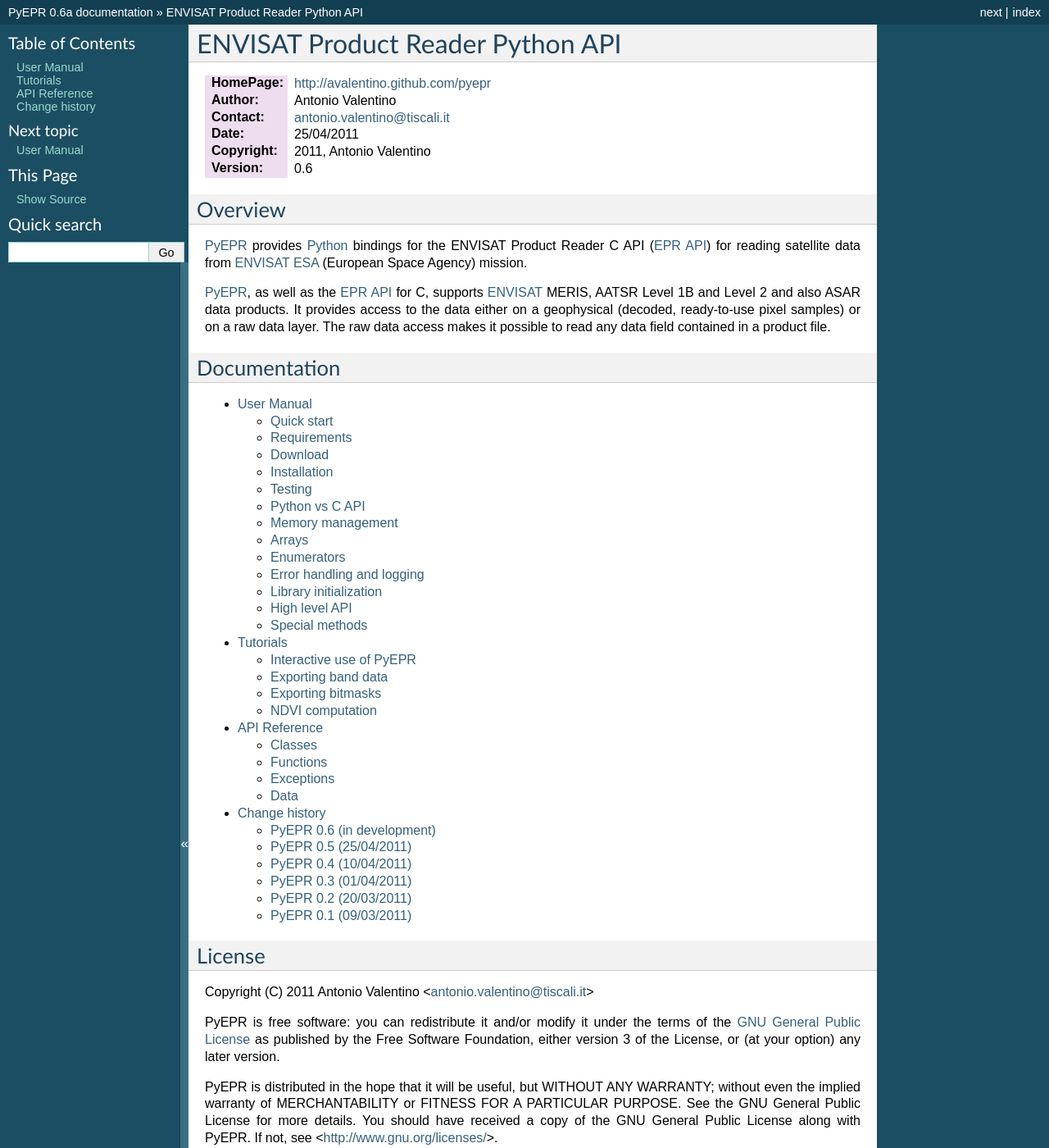
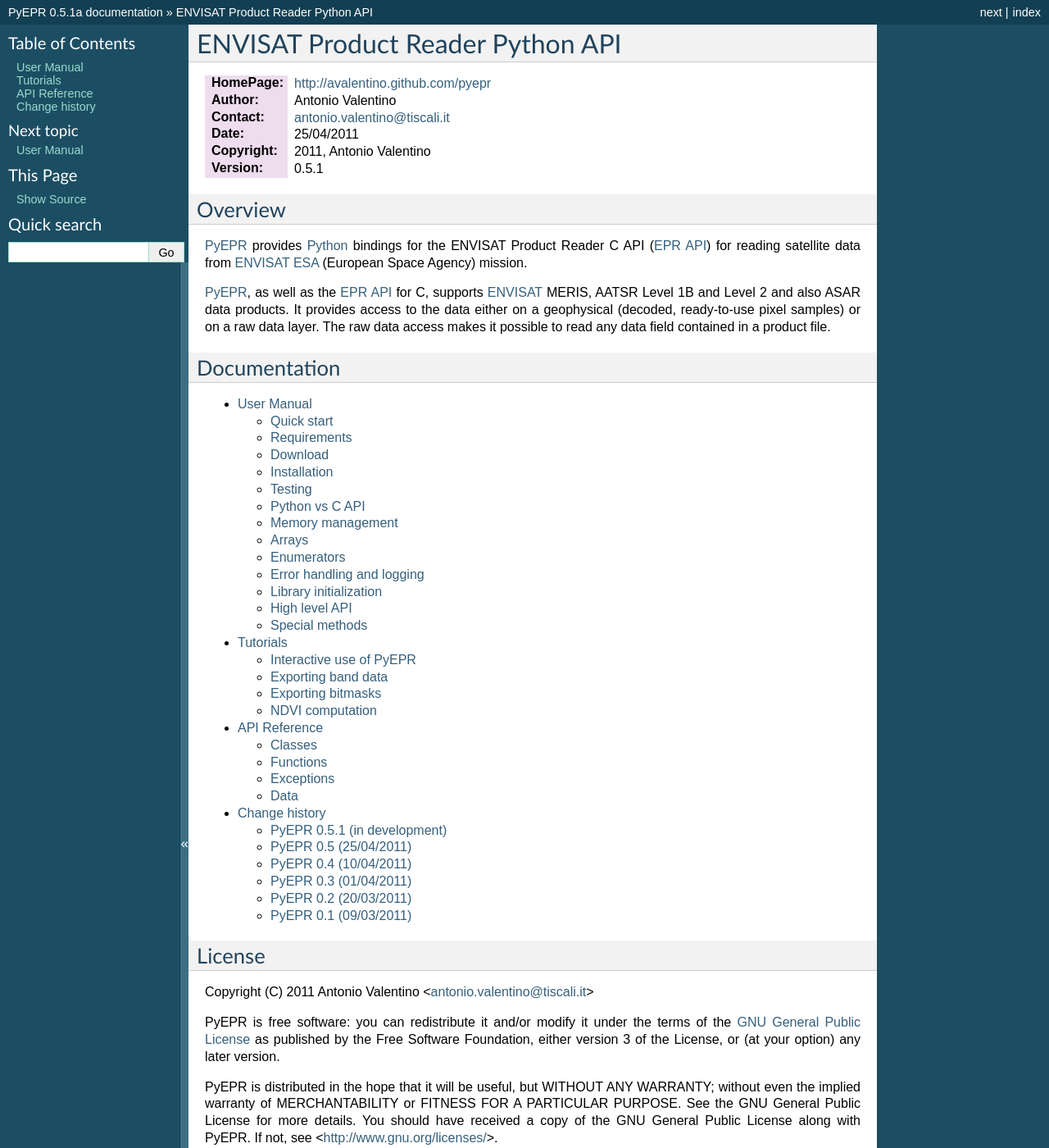
Before and after one commit to avalentino/pyepr, a Sphinx documentation site: the page built from doc/index.txt, in a window 1280 px wide and 1400 px high. Shown: the whole window at 82% size. Built offline with Sphinx 7.4.7, drawn with Linux system fonts in a browser that asks for light colours; formulas are drawn with MathJax 3; some of the changed text lies outside the part shown.

Commit message:
Updated version number: probably the next will be just a bugfix release

```diff
--- a/README.txt
+++ b/README.txt
@@ -7,7 +7,7 @@
 :Contact:   antonio.valentino@tiscali.it
 :Date:      25/04/2011
 :Copyright: 2011, Antonio Valentino <antonio.valentino@tiscali.it>
-:Version:   0.6
+:Version:   0.5.1
 
 
 Introduction
--- a/doc/NEWS.txt
+++ b/doc/NEWS.txt
@@ -1,8 +1,8 @@
 Change history
 ==============
 
-PyEPR 0.6 (in development)
---------------------------
+PyEPR 0.5.1 (in development)
+----------------------------
 
 * depend from cython >= 0.13 instead of cython >= 0.14.1
 
--- a/doc/conf.py
+++ b/doc/conf.py
@@ -63,9 +63,9 @@
 # built documents.
 #
 # The short X.Y version.
-version = '0.6'
+version = '0.5.1'
 # The full version, including alpha/beta/rc tags.
-release = '0.6a'
+release = version + 'a'
 
 # The language for content autogenerated by Sphinx. Refer to documentation
 # for a list of supported languages.
--- a/doc/index.txt
+++ b/doc/index.txt
@@ -7,7 +7,7 @@
 :Contact:   antonio.valentino@tiscali.it
 :Date:      25/04/2011
 :Copyright: 2011, Antonio Valentino
-:Version:   0.6
+:Version:   0.5.1
 
 
 .. only:: html
--- a/doc/interactive_use.txt
+++ b/doc/interactive_use.txt
@@ -71,7 +71,7 @@
         .. _ESA: http://earth.esa.int
 
     In [3]: epr.__version__, epr.EPR_C_API_VERSION
-    Out[3]: ('0.6', '2.2')
+    Out[3]: ('0.5.1', '2.2')
 
 Docstrings are available for almost all classes, methods and functions in
 the :mod:`epr` and they can be displayed using the :func:`help` python_
--- a/setup.py
+++ b/setup.py
@@ -32,7 +32,7 @@
 
 setup(
     name='pyepr',
-    version='0.6',
+    version='0.5.1',
     author='Antonio Valentino',
     author_email='antonio.valentino@tiscali.it',
     url='http://avalentino.github.com/pyepr',
```
Also changed, not shown: 1 other file.
